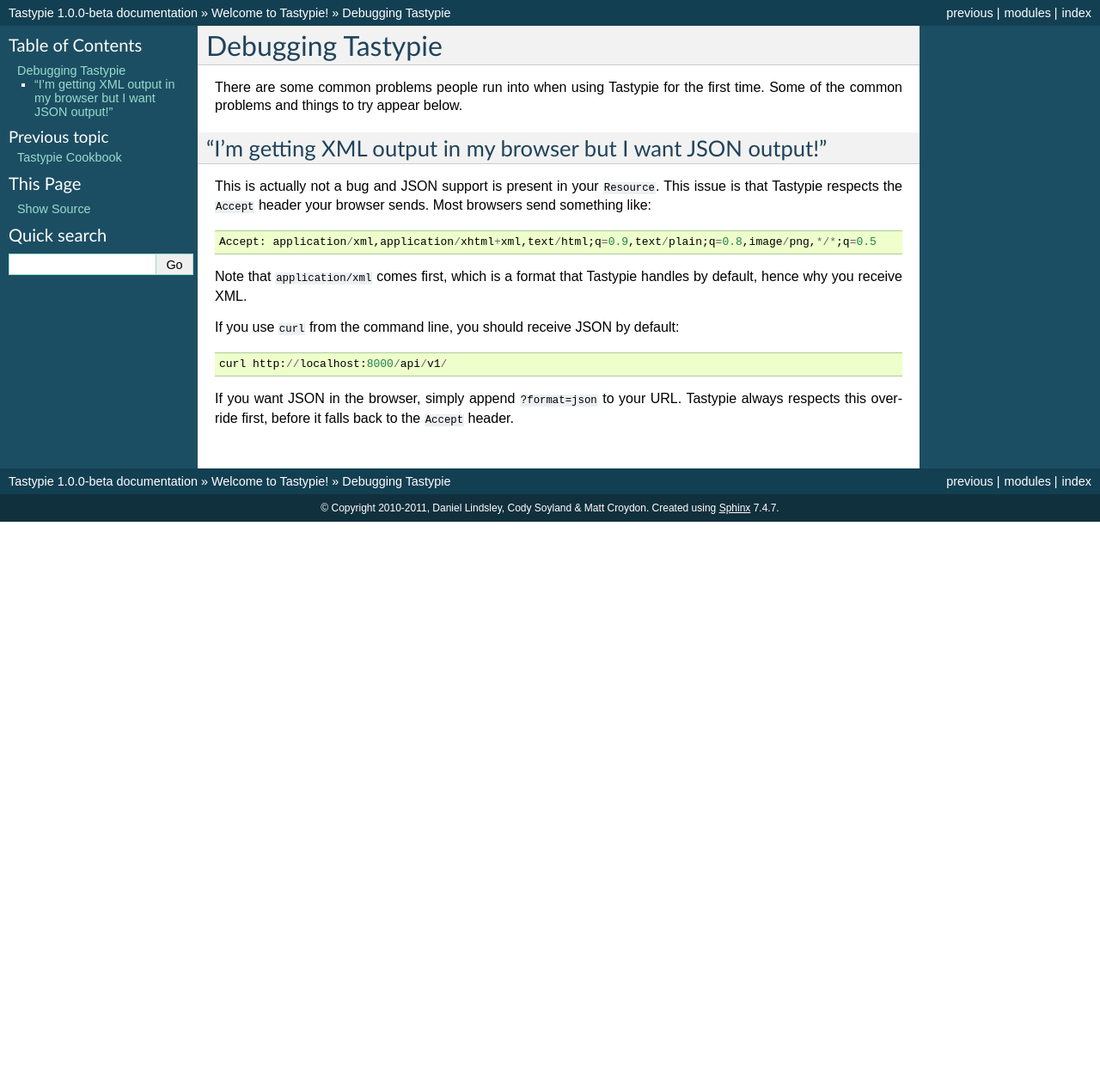
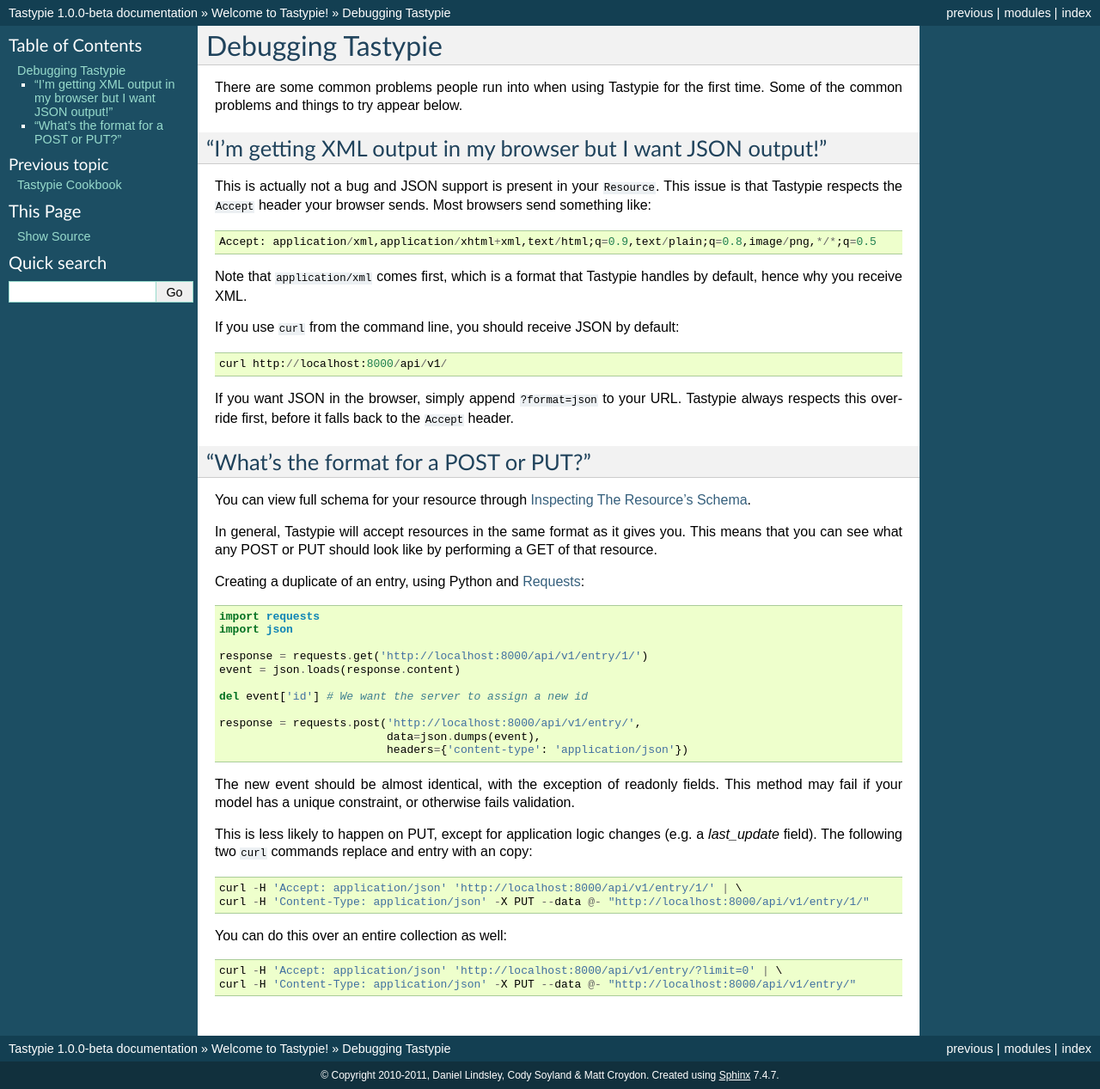
Before and after one commit to django-tastypie/django-tastypie, a Sphinx documentation site: the page built from docs/debugging.rst, in a window 1280 px wide. Shown: the whole page at 86% size. Built offline with Sphinx 7.4.7, drawn with Linux system fonts in a browser that asks for light colours; pages that are not in the unit, such as notebooks, are missing from menus; before the commit the page ends 900 px from its top, so only the background shows below that.

Commit message:
Some code examples showing how GETting a resource can be used to determine the structure of that resource.

```diff
--- a/docs/debugging.rst
+++ b/docs/debugging.rst
@@ -27,3 +27,42 @@
 If you want JSON in the browser, simply append ``?format=json`` to your URL.
 Tastypie always respects this override first, before it falls back to the
 ``Accept`` header.
+
+"What's the format for a POST or PUT?"
+======================================
+
+You can view full schema for your resource through :ref:`schema-inspection`.
+
+In general, Tastypie will accept resources in the same format as it gives you. This means that you can see what any POST or PUT should look like by performing a GET of that resource.
+
+
+Creating a duplicate of an entry, using Python and Requests_::
+
+    import requests
+    import json
+
+    response = requests.get('http://localhost:8000/api/v1/entry/1/')
+    event = json.loads(response.content)
+
+    del event['id'] # We want the server to assign a new id
+
+    response = requests.post('http://localhost:8000/api/v1/entry/',
+                             data=json.dumps(event),
+                             headers={'content-type': 'application/json'})
+
+
+The new event should be almost identical, with the exception of readonly fields. This method may fail if your model has a unique constraint, or otherwise fails validation.
+
+This is less likely to happen on PUT, except for application logic changes (e.g. a `last_update` field). The following two ``curl`` commands replace and entry with an copy::
+
+      curl -H 'Accept: application/json' 'http://localhost:8000/api/v1/entry/1/' | \
+      curl -H 'Content-Type: application/json' -X PUT --data @- "http://localhost:8000/api/v1/entry/1/"
+
+
+You can do this over an entire collection as well::
+
+     curl -H 'Accept: application/json' 'http://localhost:8000/api/v1/entry/?limit=0' | \
+     curl -H 'Content-Type: application/json' -X PUT --data @- "http://localhost:8000/api/v1/entry/"
+
+
+.. _Requests: http://python-requests.org
--- a/docs/interacting.rst
+++ b/docs/interacting.rst
@@ -139,6 +139,8 @@
 We'll stick to JSON for the rest of this document, but using XML should be OK
 to do at any time.
 
+
+.. _schema-inspection:
 
 Inspecting The Resource's Schema
 --------------------------------
```
